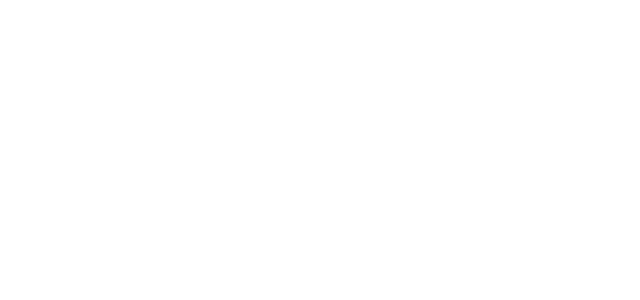
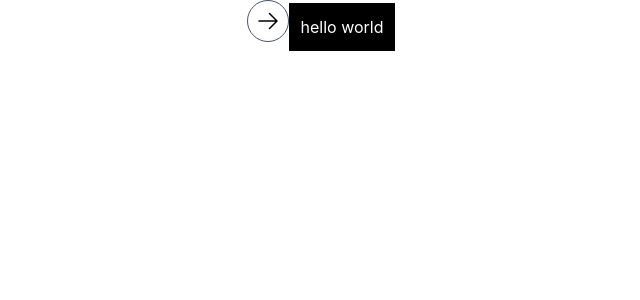
Before and after one commit to j-ackie/brutus, a React (Create React App) app in the folder frontend/: page / in a window 1280 px wide. Shown: the top 300 px of the page, without its empty margins (319-959 px from the left). Built offline with nearby package versions, Linux system fonts and the light colour scheme.

Commit message:
Globals progress, color constants

```diff
--- a/frontend/src/App.tsx
+++ b/frontend/src/App.tsx
@@ -1,11 +1,17 @@
 import React from 'react';
 import logo from './logo.svg';
 import './App.css';
+import { IconButton, TextButton } from './global/Buttons';
 
 function App() {
   return (
     <div className="App">
-
+      <IconButton icon='asdf' color='asdf' onClick={() => {}}>
+        <svg xmlns="http://www.w3.org/2000/svg" fill="none" viewBox="0 0 24 24" stroke-width="1.5" stroke="currentColor" className="w-6 h-6">
+          <path stroke-linecap="round" stroke-linejoin="round" d="M13.5 4.5 21 12m0 0-7.5 7.5M21 12H3" />
+        </svg>
+      </IconButton>
+      <TextButton text='hello world' onClick={() => {console.log("hi")}}/>
     </div>
   );
 }
--- a/frontend/src/global/Buttons.tsx
+++ b/frontend/src/global/Buttons.tsx
@@ -1,18 +1,22 @@
 import React, { ReactNode } from 'react'
+import { COLORS } from './Colors'
 
-function IconButton({icon, color, children, ...props} : {icon : string, color : string, children : ReactNode}) {
+function IconButton({color, onClick, children, ...props} : {icon : string, color : string, onClick: any, children?: ReactNode}) {
   return (
-    <div style={{color: color}} {...props}>
+    <button {...props} onClick={onClick}
+      className="rounded-full border border-slate-600 p-2">
       {children}
-    </div>
+    </button>
   )
 }
 
-function TextButton() {
+function TextButton({text, color = COLORS.text, onClick, ...props} : {text : string, color? : string, onClick : any}) {
   return (
-    <div>
-      TextButton
-    </div>
+    <button style={{color: color}} onClick={onClick}
+      className="bg-black p-3 "
+    >
+      {text}
+    </button>
   )
 }
 
--- /dev/null
+++ b/frontend/src/global/Colors.ts
@@ -0,0 +1,9 @@
+export const COLORS = {
+
+  primary: "#FFFFFF",
+  secondary: "#000000",
+  text: "#FFFFFF",
+  background: "#000000",
+  accent: "#FFFFFF"
+
+}
--- a/frontend/src/index.css
+++ b/frontend/src/index.css
@@ -1,3 +1,7 @@
+@tailwind base;
+@tailwind components;
+@tailwind utilities;
+
 body {
   margin: 0;
   font-family: -apple-system, BlinkMacSystemFont, 'Segoe UI', 'Roboto', 'Oxygen',
--- /dev/null
+++ b/frontend/tailwind.config.js
@@ -0,0 +1,16 @@
+/** @type {import('tailwindcss').Config} */
+module.exports = {
+  content: ["./src/**/*.{html,ts,tsx}"],
+  theme: {
+    extend: {
+      colors: {
+        primary: "#FFFFFF",
+        secondary: "#000000",
+        text: "#FFFFFF",
+        background: "#000000",
+        accent: "#FFFFFF"
+      }
+    },
+  },
+  plugins: [],
+}
```
